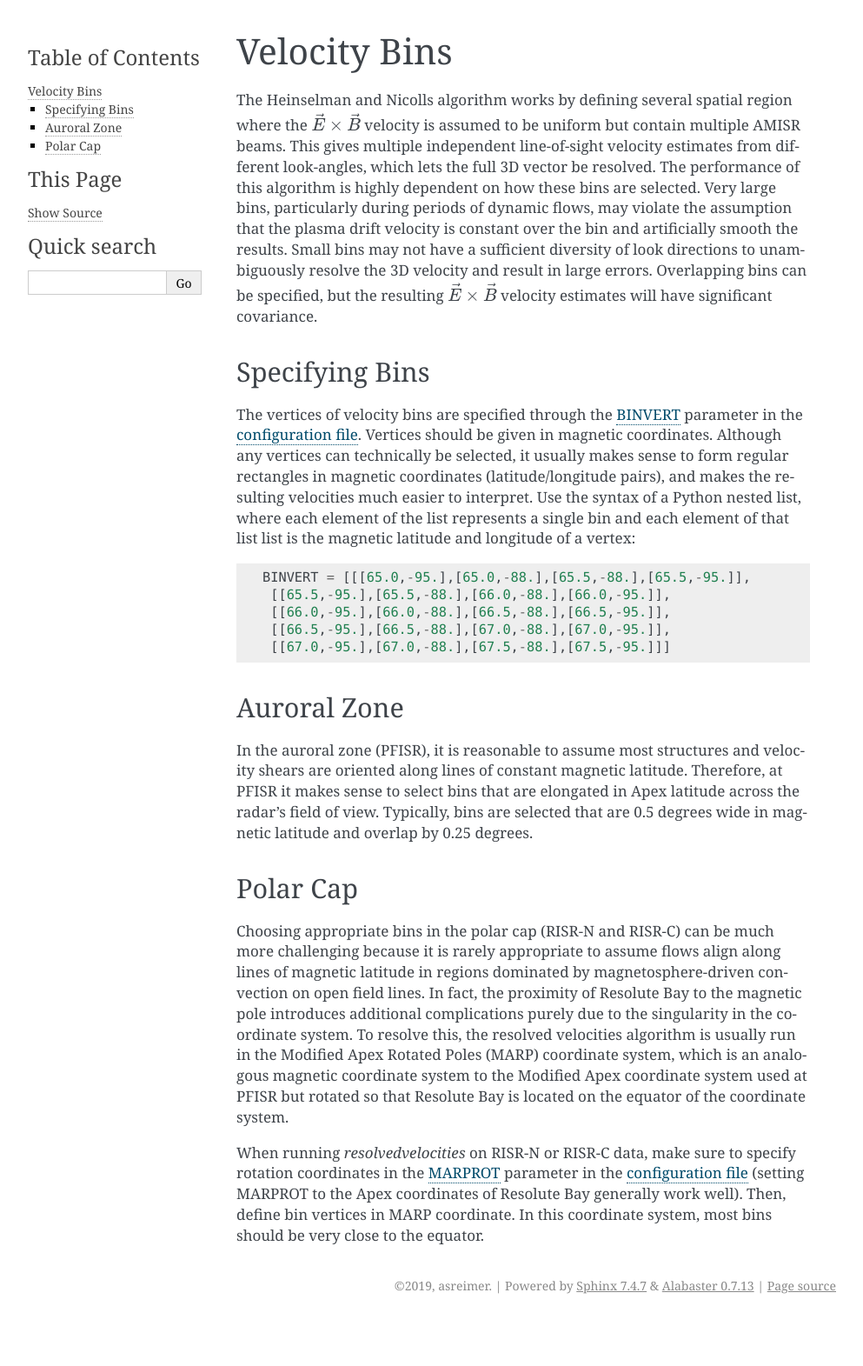
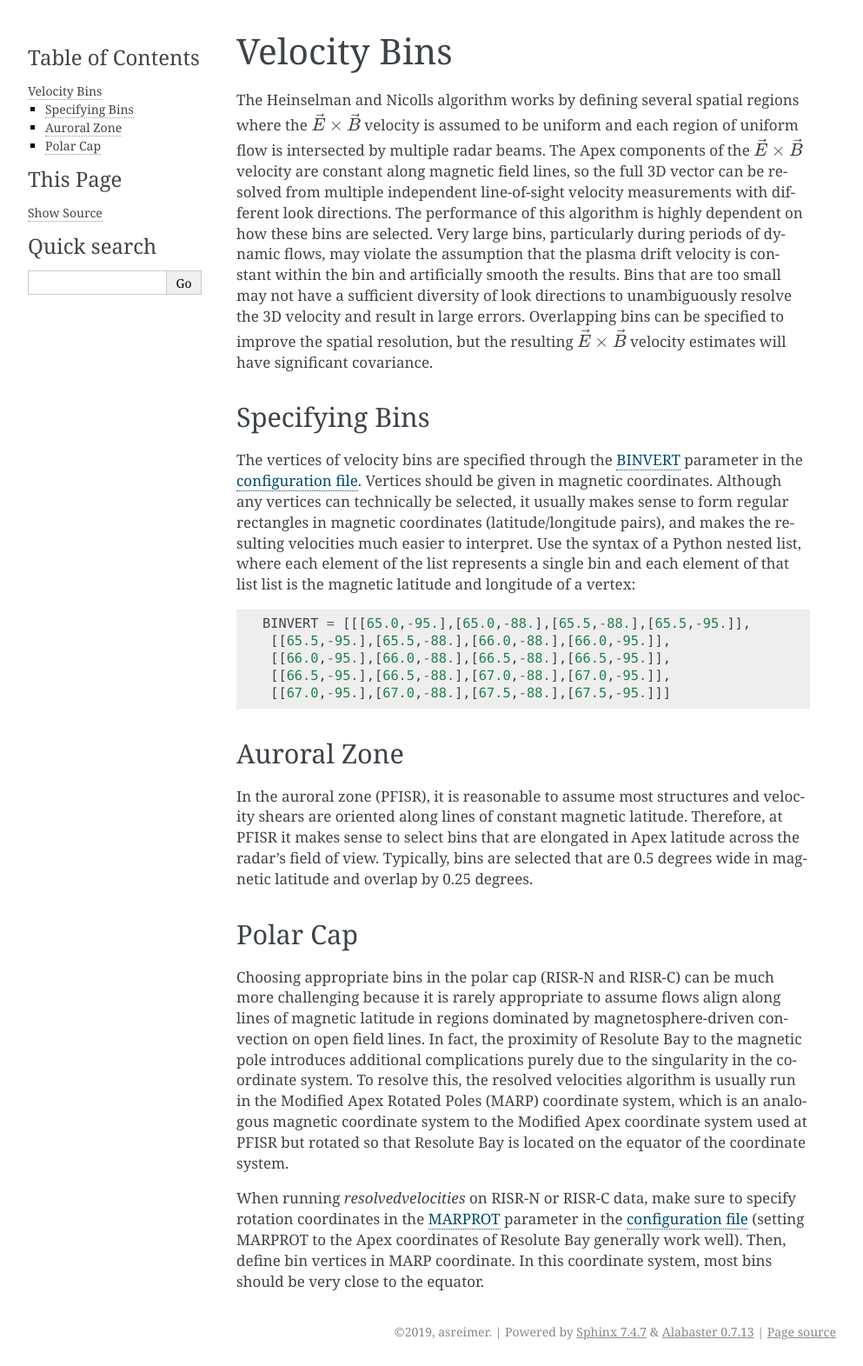
Before and after one commit to amisr/resolvedvelocities, a Sphinx documentation site: the page built from docs/bins.rst, in a window 1280 px wide. Shown: the whole page at 87% size, without its empty margins (148-1141 px from the left). Built offline with Sphinx 7.4.7, drawn with Linux system fonts in a browser that asks for light colours; before the commit the page ends 1518 px from its top, so only the background shows below that.

Commit message:
Wordsmith a few additional places

```diff
--- a/docs/bins.rst
+++ b/docs/bins.rst
@@ -3,7 +3,7 @@
 Velocity Bins
 =============
 
-The Heinselman and Nicolls algorithm works by defining several spatial region where the :math:`\vec{E}\times\vec{B}` velocity is assumed to be uniform but contain multiple AMISR beams.  This gives multiple independent line-of-sight velocity estimates from different look-angles, which lets the full 3D vector be resolved.  The performance of this algorithm is highly dependent on how these bins are selected.  Very large bins, particularly during periods of dynamic flows, may violate the assumption that the plasma drift velocity is constant over the bin and artificially smooth the results.  Small bins may not have a sufficient diversity of look directions to unambiguously resolve the 3D velocity and result in large errors.  Overlapping bins can be specified, but the resulting :math:`\vec{E}\times\vec{B}` velocity estimates will have significant covariance.
+The Heinselman and Nicolls algorithm works by defining several spatial regions where the :math:`\vec{E}\times\vec{B}` velocity is assumed to be uniform and each region of uniform flow is intersected by multiple radar beams.  The Apex components of the :math:`\vec{E}\times\vec{B}` velocity are constant along magnetic field lines, so the full 3D vector can be resolved from multiple independent line-of-sight velocity measurements with different look directions.  The performance of this algorithm is highly dependent on how these bins are selected.  Very large bins, particularly during periods of dynamic flows, may violate the assumption that the plasma drift velocity is constant within the bin and artificially smooth the results.  Bins that are too small may not have a sufficient diversity of look directions to unambiguously resolve the 3D velocity and result in large errors.  Overlapping bins can be specified to improve the spatial resolution, but the resulting :math:`\vec{E}\times\vec{B}` velocity estimates will have significant covariance.
 
 Specifying Bins
 ---------------
--- a/setup.py
+++ b/setup.py
@@ -1,6 +1,6 @@
 #!/usr/bin/env python
 """
-resolvedvelocities calculates the 2D plasma drift velocity
+resolvedvelocities calculates the 3D plasma drift velocity
   and convection electric field from AMISR LoS velocities
   using the algorithm described by Heinselman and Nicolls, 2008
 The full license can be found in LICENSE.txt
```
